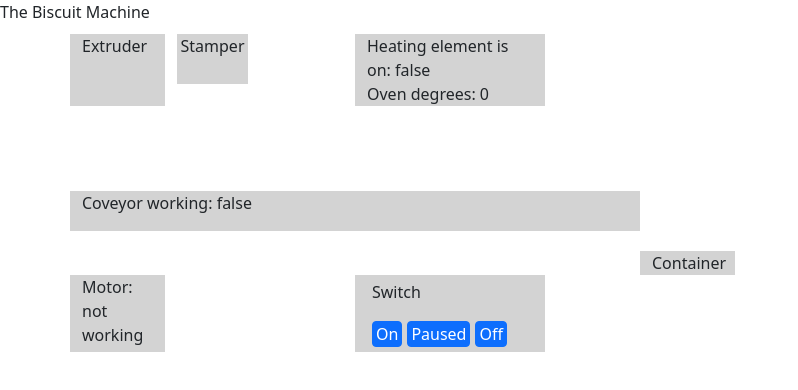
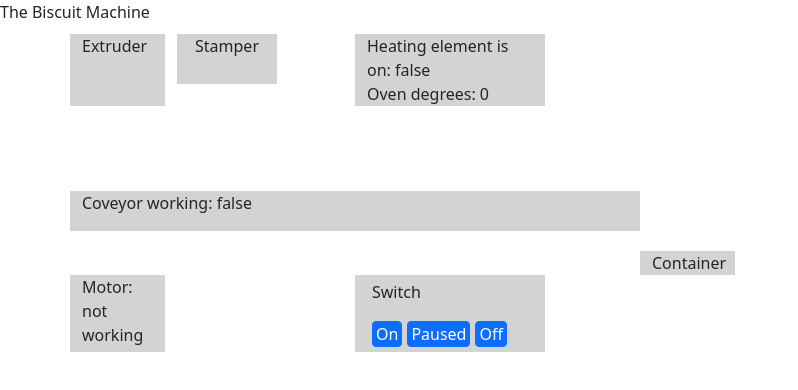
Before and after one commit to anisarambelieva/the-biscuit-machine, a React (Create React App) app: page / in a window 1280 px wide. Shown: the top 390 px of the page, without its empty margins (0-798 px from the left). Built offline with nearby package versions, Linux system fonts and the light colour scheme.

Commit message:
Fix stamper css

```diff
--- a/src/components/machine.js
+++ b/src/components/machine.js
@@ -44,7 +44,7 @@ const Machine = () => {
           Extruder
         </Col>
 
-        <Col md="1">
+        <Col md="1" style={{ position: "relative" }}>
           <Stamper />
         </Col>
 
--- a/src/components/stamper/stamper.js
+++ b/src/components/stamper/stamper.js
@@ -5,8 +5,10 @@ const Stamper = () => (
     className="stamper"
     style={{
       backgroundColor: "lightgray",
+      position: "absolute",
       textAlign: "center",
       height: "50px",
+      width: "100px"
     }}
   >
     Stamper
```
